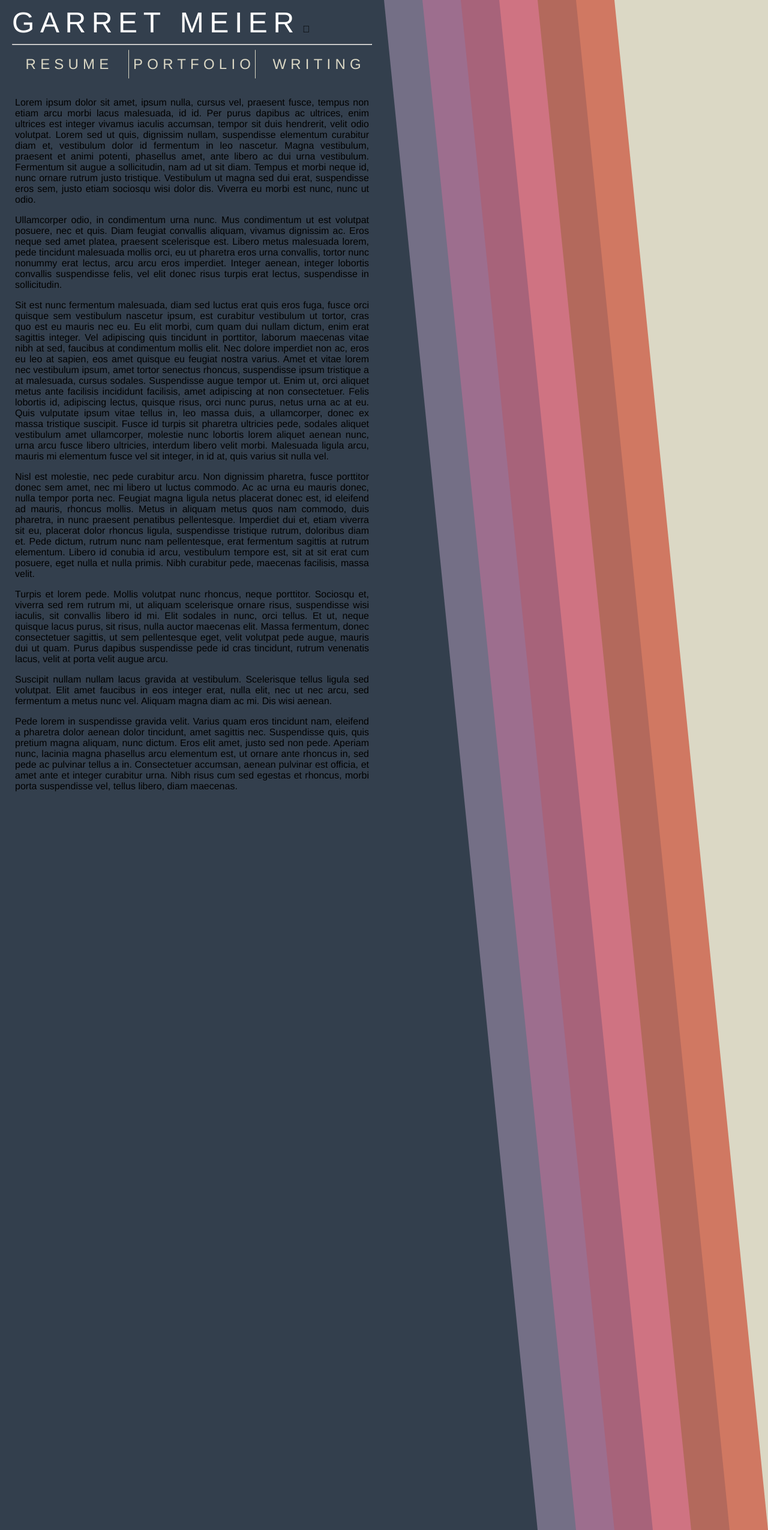
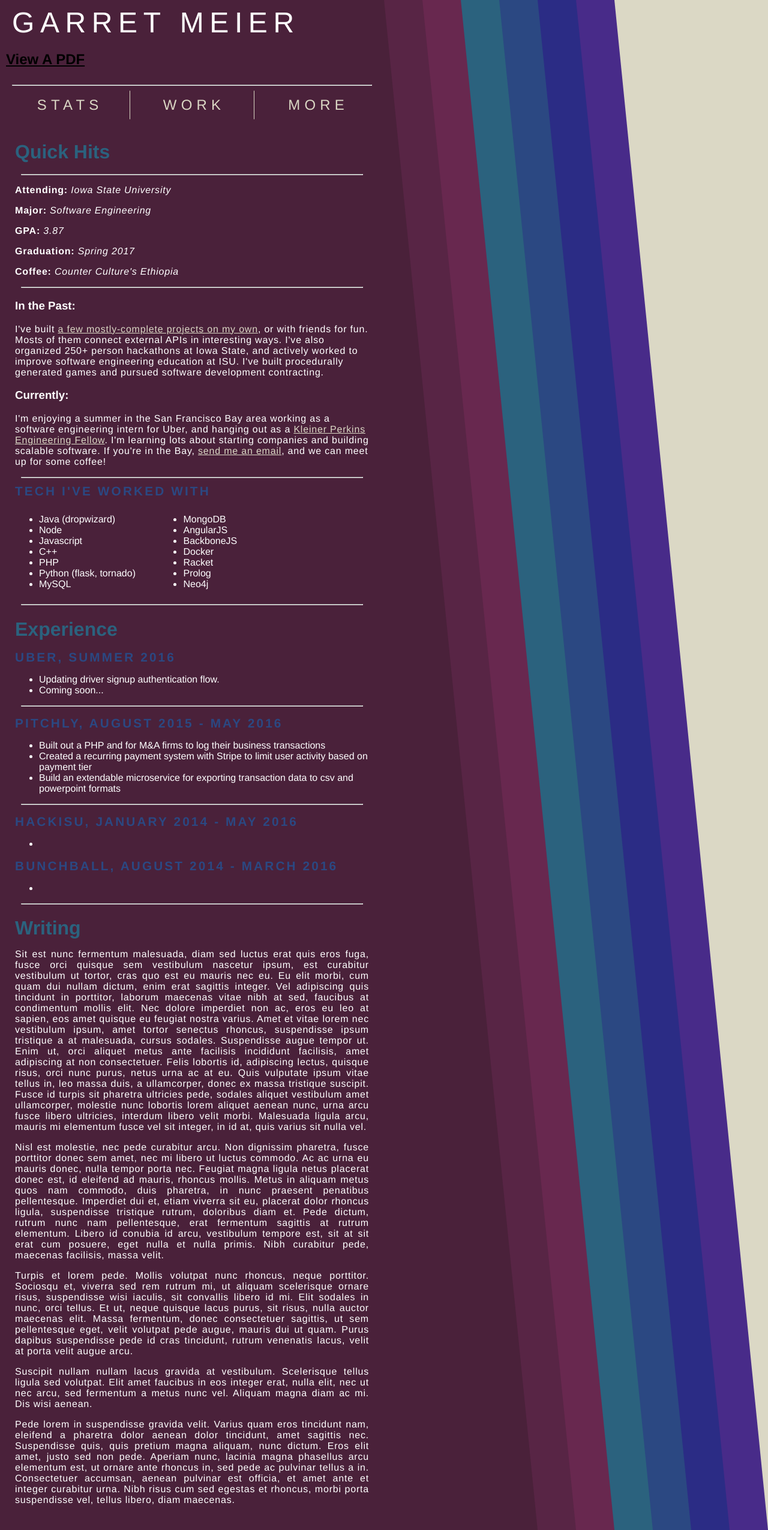
Before and after one commit to ghmeier/ghmeier.github.io, a PHP site: page /updateF16/index.html in a window 1280 px wide. Shown: the whole page at 60% size. Run offline with PHP 8.4, Linux system fonts and the light colour scheme; some libraries are stand-ins or nearby versions.

Commit message:
adding some content to the new site

```diff
--- a/updateF16/index.html
+++ b/updateF16/index.html
@@ -18,19 +18,85 @@
     <div class = "content-container">
             <div class="header">
                 <a class="title">Garret Meier</a>
-                <i class="fa fa-blind" aria-hidden="true"></i>
+                <h2 style="display:inline-block"><a target="_blank" style="color:inherit" href="content/GarretMeierResume.pdf">View A PDF</a></h2>
                 <hr style="margin-left:10px;margin-right:10px;">
                 <div class="nav">
-                    <a class="sub-text" id="resume">Resume</a>
-                    <a class="sub-text" id="portfolio">Portfolio</a>
-                    <a class="sub-text" id="writing">Writing</a>
+                    <a class="sub-text" id="res-btn" href="#resume">Stats</a>
+                    <a class="sub-text" id="port-btn" href="#experience">Work</a>
+                    <a class="sub-text" href="#writing">More</a>
                 </div>
             </div>
             <div class="content">
+            <h1 id="resume" style="display:inline-block">Quick Hits </h1>
+
+                <hr>
+                <p><strong>Attending:</strong> <em>Iowa State University</em></p>
+                <p><strong>Major:</strong> <em>Software Engineering</em></p>
+                <p><strong>GPA:</strong> <em>3.87</em></p>
+                <p><strong>Graduation:</strong> <em>Spring 2017</em></p>
+                <p><strong>Coffee:</strong> <em>Counter Culture's Ethiopia</em></p>
+                <hr>
+                <h3 id="past">In the Past:</h3>
+                <p> I've built <a href="http://github.com/ghmeier" target="_blank">a few mostly-complete projects on my own</a>, or with friends for fun. Mosts of them connect external APIs in interesting ways. I've also organized 250+ person hackathons at Iowa State, and actively worked to improve software engineering education at ISU. I've built procedurally generated games and pursued software development contracting.</p>
+                <h3 id="currently-">Currently:</h3>
+                <p>   I'm enjoying a summer in the San Francisco Bay area working as a software engineering intern for Uber, and hanging out as a <a href="http://kpcbfellows.com/meet-the-fellows" target="_blank">Kleiner Perkins Engineering Fellow</a>. I'm learning lots about starting companies and building scalable software. If you're in the Bay, <a href="mailto:meier.garret@gmail.com?Subject=Let's%20hang" target="_top">send me an email</a>, and we can meet up for some coffee!</p>
+                <hr>
+                <h2>Tech I've Worked With</h2>
+                <div style="display:inline-block;width:40%;">
+                    <ul>
+                        <li>Java (dropwizard)</li>
+                        <li>Node</li>
+                        <li>Javascript</li>
+                        <li>C++</li>
+                        <li>PHP</li>
+                        <li>Python (flask, tornado)</li>
+                        <li>MySQL</li>
+                    </ul>
+                </div>
+                <div style="display:inline-block;width:50%">
+                    <ul>
+                        <li>MongoDB</li>
+                        <li>AngularJS</li>
+                        <li>BackboneJS</li>
+                        <li>Docker</li>
+                        <li>Racket</li>
+                        <li>Prolog</li>
+                        <li>Neo4j</li>
+                    </ul>
+                </div>
+                <hr>
+        <h1 id="experience">Experience</h1>
     <p align="justify">
-    Lorem ipsum dolor sit amet, ipsum nulla, cursus vel, praesent fusce, tempus non etiam arcu morbi lacus malesuada, id id. Per purus dapibus ac ultrices, enim ultrices est integer vivamus iaculis accumsan, tempor sit duis hendrerit, velit odio volutpat. Lorem sed ut quis, dignissim nullam, suspendisse elementum curabitur diam et, vestibulum dolor id fermentum in leo nascetur. Magna vestibulum, praesent et animi potenti, phasellus amet, ante libero ac dui urna vestibulum. Fermentum sit augue a sollicitudin, nam ad ut sit diam. Tempus et morbi neque id, nunc ornare rutrum justo tristique. Vestibulum ut magna sed dui erat, suspendisse eros sem, justo etiam sociosqu wisi dolor dis. Viverra eu morbi est nunc, nunc ut odio.</p>
+        <h2>Uber, Summer 2016</h2>
+        <ul>
+            <li>Updating driver signup authentication flow.</li>
+            <li>Coming soon...</li>
+        </ul>
+    </p>
+    <hr>
     <p align="justify">
-    Ullamcorper odio, in condimentum urna nunc. Mus condimentum ut est volutpat posuere, nec et quis. Diam feugiat convallis aliquam, vivamus dignissim ac. Eros neque sed amet platea, praesent scelerisque est. Libero metus malesuada lorem, pede tincidunt malesuada mollis orci, eu ut pharetra eros urna convallis, tortor nunc nonummy erat lectus, arcu arcu eros imperdiet. Integer aenean, integer lobortis convallis suspendisse felis, vel elit donec risus turpis erat lectus, suspendisse in sollicitudin.</p>
+        <h2>Pitchly, August 2015 - May 2016</h2>
+        <ul>
+            <li>Built out a PHP and for M&A firms to log their business transactions</li>
+            <li>Created a recurring payment system with Stripe to limit user activity based on payment tier</li>
+            <li>Build an extendable microservice for exporting transaction data to csv and powerpoint formats</li>
+        </ul>
+    </p>
+    <hr>
+    <p align="justify">
+        <h2>HackISU, January 2014 - May 2016</h2>
+        <ul>
+            <li></li>
+        </ul>
+    </p>
+    <p align="justify">
+        <h2>Bunchball, August 2014 - March 2016</h2>
+        <ul>
+            <li></li>
+        </ul>
+    </p>
+    <hr>
+        <h1 id="writing">Writing</h1>
     <p align="justify">
     Sit est nunc fermentum malesuada, diam sed luctus erat quis eros fuga, fusce orci quisque sem vestibulum nascetur ipsum, est curabitur vestibulum ut tortor, cras quo est eu mauris nec eu. Eu elit morbi, cum quam dui nullam dictum, enim erat sagittis integer. Vel adipiscing quis tincidunt in porttitor, laborum maecenas vitae nibh at sed, faucibus at condimentum mollis elit. Nec dolore imperdiet non ac, eros eu leo at sapien, eos amet quisque eu feugiat nostra varius. Amet et vitae lorem nec vestibulum ipsum, amet tortor senectus rhoncus, suspendisse ipsum tristique a at malesuada, cursus sodales. Suspendisse augue tempor ut. Enim ut, orci aliquet metus ante facilisis incididunt facilisis, amet adipiscing at non consectetuer. Felis lobortis id, adipiscing lectus, quisque risus, orci nunc purus, netus urna ac at eu. Quis vulputate ipsum vitae tellus in, leo massa duis, a ullamcorper, donec ex massa tristique suscipit. Fusce id turpis sit pharetra ultricies pede, sodales aliquet vestibulum amet ullamcorper, molestie nunc lobortis lorem aliquet aenean nunc, urna arcu fusce libero ultricies, interdum libero velit morbi. Malesuada ligula arcu, mauris mi elementum fusce vel sit integer, in id at, quis varius sit nulla vel.</p>
     <p align="justify">
--- a/updateF16/stylesheet.css
+++ b/updateF16/stylesheet.css
@@ -34,7 +34,7 @@ body{
     font-size: 1.5em;
     color:#DBD8C5;
     margin-top: 0;
-    font-style: bold;
+    text-decoration: none;
     text-transform: uppercase;
     -webkit-flex:1;
     -ms-flex:1;
@@ -48,14 +48,14 @@ body{
     cursor:pointer;
 }
 
-#resume,
-#portfolio{
+#res-btn,
+#port-btn{
     border-right:1px solid #DBD8C5;
 }
 
 
 .sub-text:hover{
-    background-color:  #A7637A;
+    background-color: #2b2c85;/*#A7637A;*/
 }
 
 .content-container{
@@ -64,7 +64,7 @@ body{
     padding:10px;
     display: flex;
     flex-flow:column;
-    background-color:#333F4D;
+    background-color:#4a213a;/*2f266a;/*333F4D;*/
 }
 
 .header{
@@ -78,17 +78,45 @@ body{
     flex:1 1 auto;
     padding:15px;
     overflow-y:scroll;
+    color:white;
 }
 
+.content h1{
+    color: #2b627e;
+    margin-bottom: 10px;
+}
+
+.content h2{
+    color: #2b4882;
+    text-transform: uppercase;
+    font-size: 1.3em;
+    letter-spacing: .15em;
+    margin-top:10px;
+    margin-bottom: 10px;
+    text-decoration: none;
+}
+
+.content hr{
+    margin-left:10px;
+    margin-right:10px;
+}
+
+.content p{
+    letter-spacing: .05em;
+}
 .content::-webkit-scrollbar-thumb {
     background: #DBD8C5;
-    border: solid #333F4D;
+    border: solid #4a213a;/*2f266a;/*333F4D;*/
     border-width: .375rem .375rem .375rem 0;
     border-radius: 0 .375rem .375rem 0;
 }
 
 .content::-webkit-scrollbar {
     width: .9375rem;
+}
+
+a{
+    color:#DBD8C5;
 }
 
 @media (min-width: 961px){
@@ -139,8 +167,8 @@ body{
     }
 
     .d-blue{
-        border-bottom-color: #333F4D;
-        border-left-color: #333F4D;
+        border-bottom-color: #4a213a;/*2f266a;/*333F4D;*/
+        border-left-color: #4a213a;/*2f266a;/*333F4D;*/
     }
 
     .l-purp{
@@ -236,31 +264,31 @@ body{
 }
 
 .l-purp{
-        border-bottom-color: #746F86;
-        border-left-color: #746F86;
+        border-bottom-color: #582545;/*41266e;/*746F86;*/
+        border-left-color: #582545;/*41266e;/*746F86;*/
 }
 
 .m-purp{
-        border-bottom-color: #9D6E8E;
-        border-left-color: #9D6E8E;
+        border-bottom-color: #68284f;/*562772;/*9D6E8E;*/
+        border-left-color: #68284f;/*562772;/*9D6E8E;*/
 }
 
 .d-purp{
-        border-bottom-color: #A7637A;
-        border-left-color: #A7637A;
+        border-bottom-color: #2b627e;/*6c2776;/*A7637A;*/
+        border-left-color: #2b627e;/*6c2776;/*A7637A;*/
 }
 
 .l-pink{
-        border-bottom-color: #CF7382;
-        border-left-color: #CF7382;
+        border-bottom-color: #2b4882;/*7a286f;/*CF7382;*/
+        border-left-color: #2b4882;/*7a286f;/*CF7382;*/
 }
 
 .d-oran{
-        border-bottom-color: #B3695C;
-        border-left-color: #B3695C;
+        border-bottom-color: #2b2c85;/*7b286a;/*B3695C;*/
+        border-left-color: #2b2c85;/*7b286a;/*B3695C;*/
 }
 
 .l-oran{
-        border-bottom-color: #D07862;
-        border-left-color: #D07862;
+        border-bottom-color: #482b89;/*7e285b;/*D07862;*/
+        border-left-color: #482b89;/*7e285b;/*D07862;*/
 }
```
